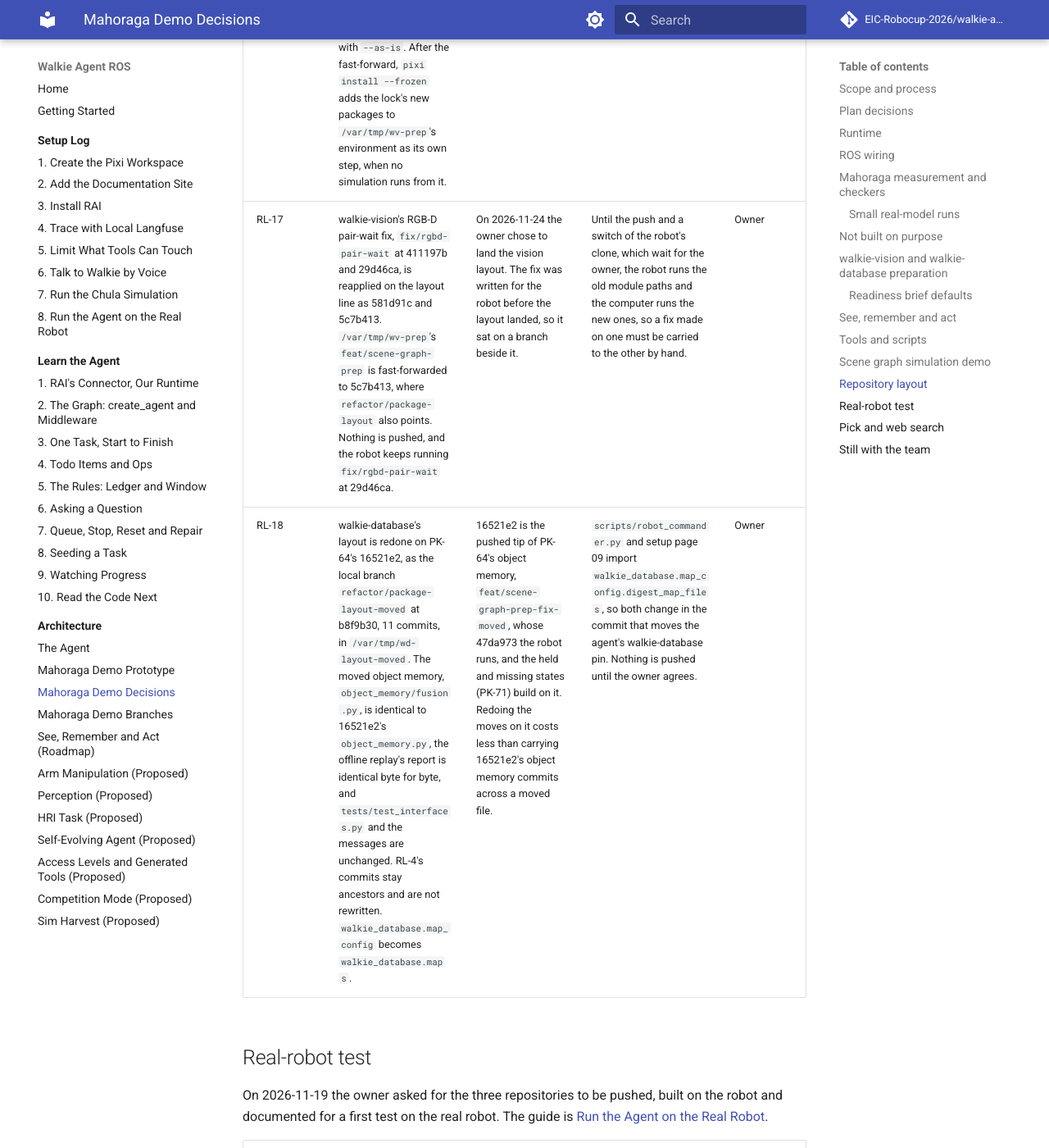
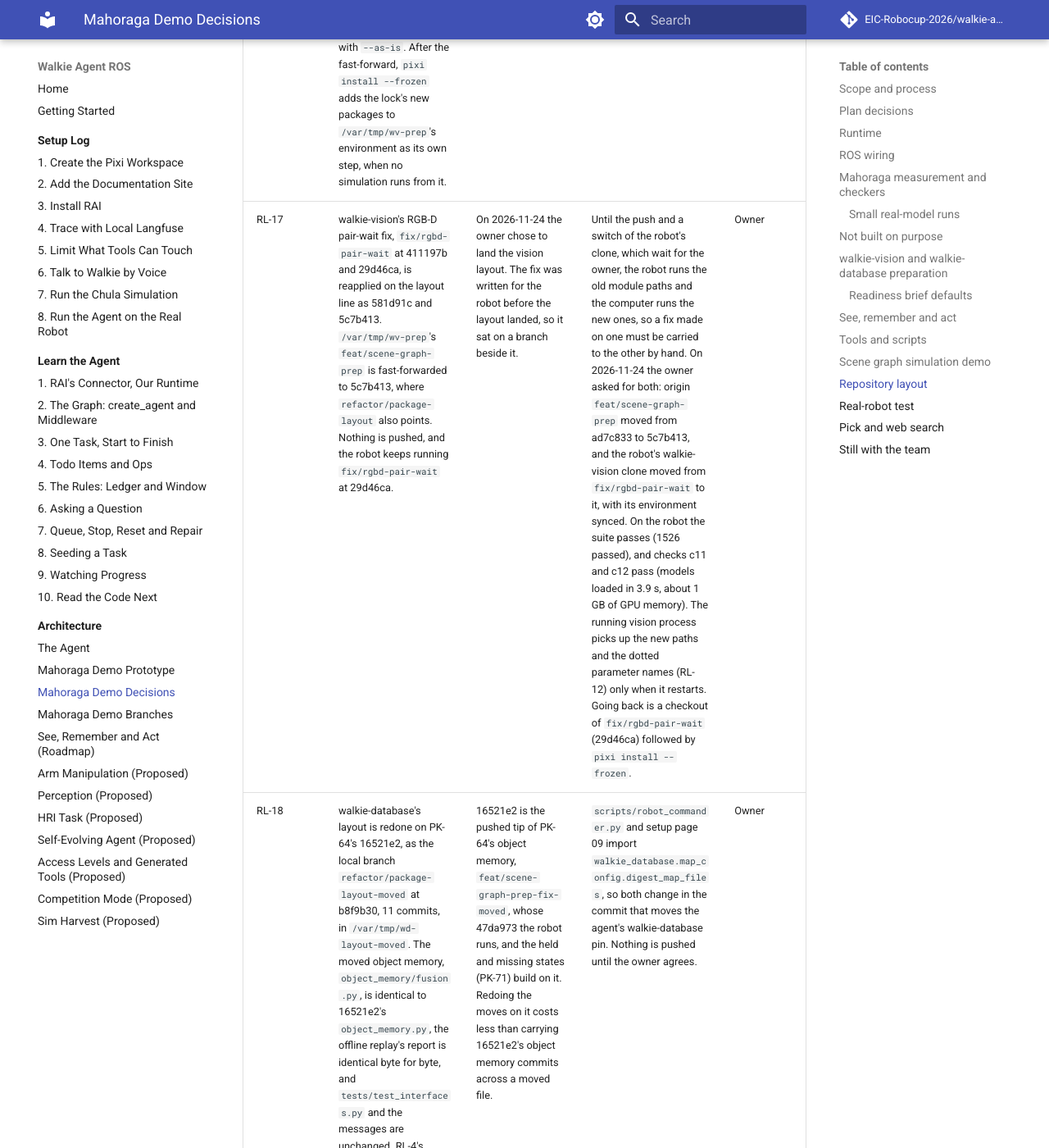
Before and after one commit to EIC-Robocup-2026/walkie-agent-ros, an MkDocs documentation site: the page built from docs/architecture/mahoraga-demo-decisions.md, in a window 1280 px wide and 1400 px high, scrolled down 135055 px. Shown: the whole window at 82% size. Built offline with MkDocs 1.6.1 and Material for MkDocs 9.7.7, drawn with Linux system fonts in a browser that asks for light colours; comment, search, counter and statistics services are not loaded.

Commit message:
docs: record the vision layout push and the robot switch under rl-17

```diff
--- a/docs/architecture/mahoraga-demo-decisions.md
+++ b/docs/architecture/mahoraga-demo-decisions.md
@@ -652,7 +652,7 @@ RL-11).
 | RL-14 | Where a name could live in more than one module, walkie-vision keeps every import pointing down: `check_model_dim` goes to `providers/image_embed/base.py`, `DETECTOR_FILE` and `RECOGNIZER_FILE` to `weights.py`, `resize_mask` to `boxes.py`, and `face/heads.py` merges into `providers/face_recognition/buffalo_l.py`. ADR-0017 lists the other homes. | `vector_tables.py` cannot hold `check_model_dim`: even a type-only import of the embedder makes a cycle between siblings. A registry cannot hold a name its provider imports. `weights.py` already keys the face model's download and checksum by those file names. `camera/image.py` imports `sensor_msgs`, and YOLOE needs `resize_mask` below the providers. One module per provider. | Keeping `heads.py` as its own module would only widen the protected contract's allowed list. | Delegated |
 | RL-15 | walkie-vision's golden test compares field-by-field digests of each message after a serialize and deserialize round trip, not raw bytes. Its light-import test imports each module in a fresh interpreter, against an exact list of the nine modules allowed to load a model library, and replaces the two older subprocess checks. `tests/test_yolo.py` stays one file, renamed `test_providers_ultralytics.py`. | rclpy leaves CDR padding uninitialized, so two serializations of one message can differ in bytes. A shared interpreter cannot tell which module loaded a library that an earlier import already brought in. Both Ultralytics providers share the test's stub fixture and its ByteTrack facts. | Splitting the test file per provider adds a conftest and divides one history. One interpreter per module costs about 3.5 s now and 7 s after RL-13. | Delegated |
 | RL-16 | import-linter 2.16 enters walkie-vision's `pixi.lock` in the same commit as its contract test. After the last step and before the fast-forward, a smoke run loads the real models from the new tree on the GPU: the environment checks, then `ros2 launch` for the hri and memory tasks, on Fast DDS domain 89 with localhost discovery and `/var/tmp/wv-prep`'s environment borrowed with `--as-is`. After the fast-forward, `pixi install --frozen` adds the lock's new packages to `/var/tmp/wv-prep`'s environment as its own step, when no simulation runs from it. | CI runs `pixi run --locked`, so without the lock the contract test cannot run there. Every other check uses stub models; only the smoke run loads real weights. Installing at a chosen moment keeps the first `pixi run` without `--as-is` from installing the lock in the middle of a simulation. | Until the install, every `pixi run` in `/var/tmp/wv-prep` must use `--as-is`. The smoke run is skipped and reported if the GPU lacks free memory for the models, since the user's own nodes may hold it. | Delegated |
-| RL-17 | walkie-vision's RGB-D pair-wait fix, `fix/rgbd-pair-wait` at 411197b and 29d46ca, is reapplied on the layout line as 581d91c and 5c7b413. `/var/tmp/wv-prep`'s `feat/scene-graph-prep` is fast-forwarded to 5c7b413, where `refactor/package-layout` also points. Nothing is pushed, and the robot keeps running `fix/rgbd-pair-wait` at 29d46ca. | On 2026-11-24 the owner chose to land the vision layout. The fix was written for the robot before the layout landed, so it sat on a branch beside it. | Until the push and a switch of the robot's clone, which wait for the owner, the robot runs the old module paths and the computer runs the new ones, so a fix made on one must be carried to the other by hand. | Owner |
+| RL-17 | walkie-vision's RGB-D pair-wait fix, `fix/rgbd-pair-wait` at 411197b and 29d46ca, is reapplied on the layout line as 581d91c and 5c7b413. `/var/tmp/wv-prep`'s `feat/scene-graph-prep` is fast-forwarded to 5c7b413, where `refactor/package-layout` also points. Nothing is pushed, and the robot keeps running `fix/rgbd-pair-wait` at 29d46ca. | On 2026-11-24 the owner chose to land the vision layout. The fix was written for the robot before the layout landed, so it sat on a branch beside it. | Until the push and a switch of the robot's clone, which wait for the owner, the robot runs the old module paths and the computer runs the new ones, so a fix made on one must be carried to the other by hand. On 2026-11-24 the owner asked for both: origin `feat/scene-graph-prep` moved from ad7c833 to 5c7b413, and the robot's walkie-vision clone moved from `fix/rgbd-pair-wait` to it, with its environment synced. On the robot the suite passes (1526 passed), and checks c11 and c12 pass (models loaded in 3.9 s, about 1 GB of GPU memory). The running vision process picks up the new paths and the dotted parameter names (RL-12) only when it restarts. Going back is a checkout of `fix/rgbd-pair-wait` (29d46ca) followed by `pixi install --frozen`. | Owner |
 | RL-18 | walkie-database's layout is redone on PK-64's 16521e2, as the local branch `refactor/package-layout-moved` at b8f9b30, 11 commits, in `/var/tmp/wd-layout-moved`. The moved object memory, `object_memory/fusion.py`, is identical to 16521e2's `object_memory.py`, the offline replay's report is identical byte for byte, and `tests/test_interfaces.py` and the messages are unchanged. RL-4's commits stay ancestors and are not rewritten. `walkie_database.map_config` becomes `walkie_database.maps`. | 16521e2 is the pushed tip of PK-64's object memory, `feat/scene-graph-prep-fix-moved`, whose 47da973 the robot runs, and the held and missing states (PK-71) build on it. Redoing the moves on it costs less than carrying 16521e2's object memory commits across a moved file. | `scripts/robot_commander.py` and setup page 09 import `walkie_database.map_config.digest_map_files`, so both change in the commit that moves the agent's walkie-database pin. Nothing is pushed until the owner agrees. | Owner |
 
 ## Real-robot test
```
